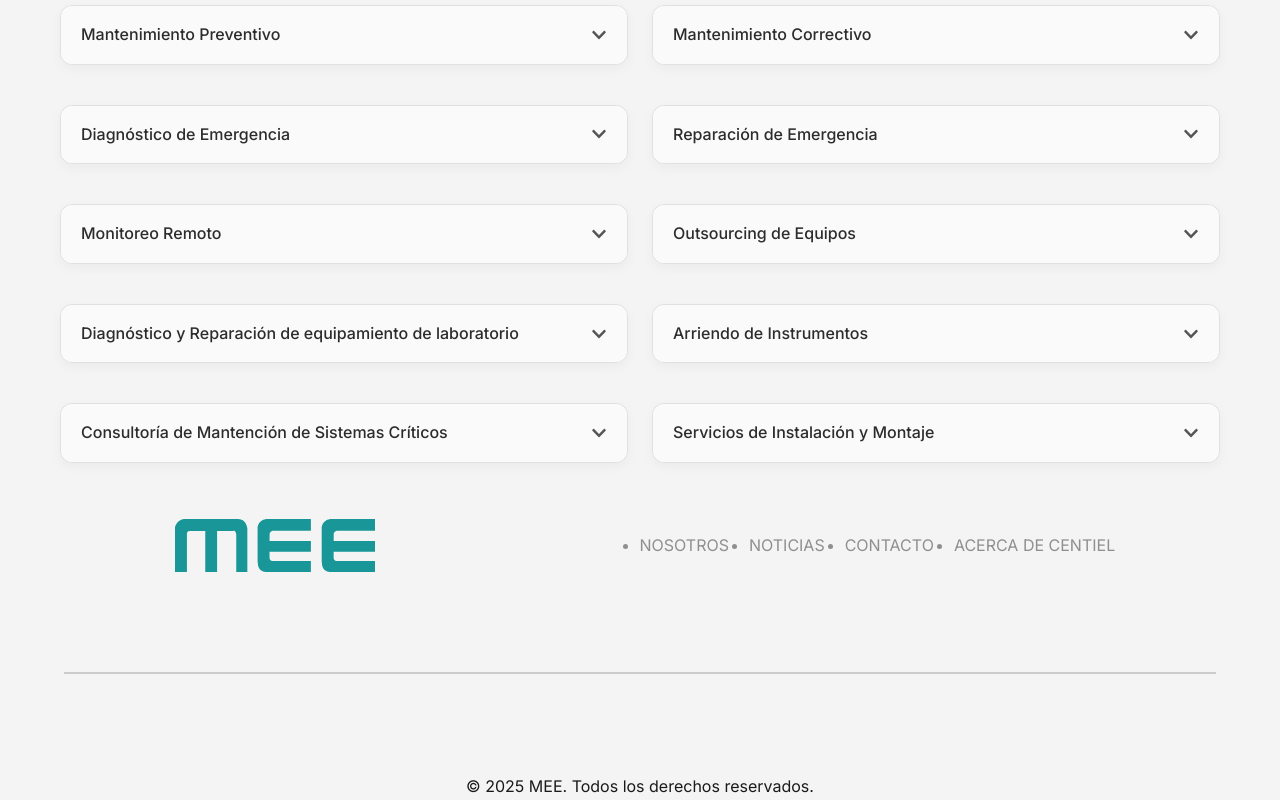
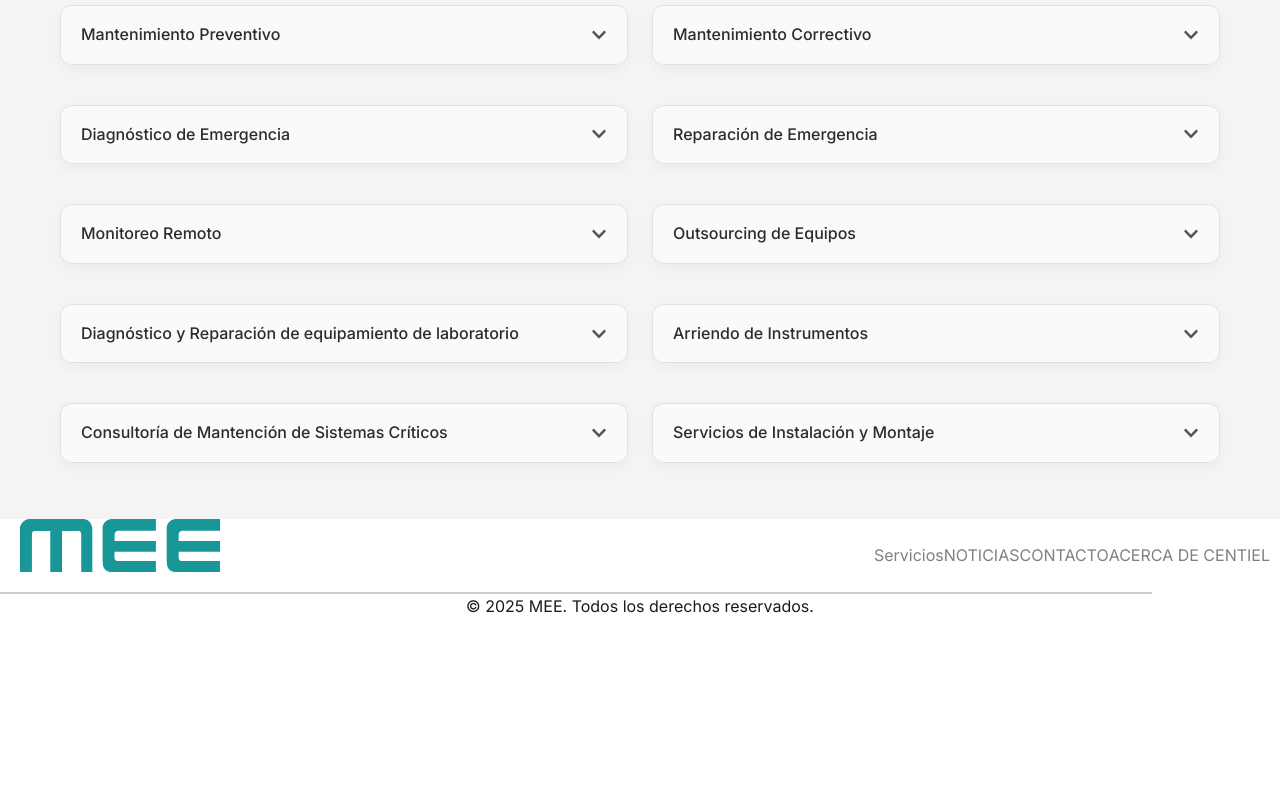
Before and after one commit to Gitbertod/meelatam, a React (Vite) app: page /servicios in a window 1280 px wide. Shown: the part 1593-2393 px from the top of the page. After the commit the page ends 2312 px from the top, so only its background shows below. Built offline with nearby package versions, Linux system fonts and the light colour scheme.

Commit message:
se cambio footer

```diff
--- a/components/footer/Footer.jsx
+++ /dev/null
@@ -1,33 +0,0 @@
-import React from "react";
-import styles from "./Footer.module.css";
-import LogoMee from "../logoMee/LogoMee";
-
-const Footer = () => {
-  return (
-    <div className={styles.container}>
-      <div className={styles.logoMenuContainer}>
-        <LogoMee></LogoMee>
-        <ul className={styles.menu}>
-          <li className={styles.option}>
-            <a>NOSOTROS</a>
-          </li>
-          <li className={styles.option}>
-            <a>NOTICIAS</a>
-          </li>
-          <li className={styles.option}>
-            <a>CONTACTO</a>
-          </li>
-          <li className={styles.option}>
-            <a>ACERCA DE CENTIEL</a>
-          </li>
-        </ul>
-      </div>
-      <hr className={styles.divider}></hr>
-      <div className="flex justify-center">
-        <p>&copy; 2025 MEE. Todos los derechos reservados.</p>
-      </div>
-    </div>
-  );
-};
-
-export default Footer;
--- a/components/footer/Footer.module.css
+++ b/components/footer/Footer.module.css
@@ -1,6 +1,7 @@
 .container {
   min-height: 200px;
   width: 100%;
+  background-color: #ffffff;
 }
 .logoMenuContainer {
   margin-top: 40px;
@@ -16,16 +17,16 @@
 .option {
   margin-left: 10px;
   margin-right: 10px;
-  color: #8f8f8f
+  list-style-type: none;
+  color: gray;
+
 }
 .divider {
-  margin-top: 150px;
-  display: flex;
-  align-items: center;
   border: none;
   height: 2px;
   background-color: #ccc;
   width: 90%;
-  margin: 20px auto 0 auto; /* separa del logoMenuContainer y lo centra */
-  margin-bottom: 100px;
 }
+.logo{
+  margin-bottom: 20px;
+}
--- /dev/null
+++ b/components/footer/FooterComponent.jsx
@@ -0,0 +1,52 @@
+import React from "react";
+import styles from "./Footer.module.css";
+import LogoMee from "../logoMee/LogoMee";
+import { Footer, FooterBrand, FooterCopyright, FooterDivider, FooterLink, FooterLinkGroup } from "flowbite-react";
+
+const FooterComponent = () => {
+  return (
+    <Footer container className={styles.container}>
+      <div className="w-full text-center">
+        <div className="w-full justify-between sm:flex sm:items-center sm:justify-between">
+          <div className={styles.logo}>
+            <LogoMee ></LogoMee>
+          </div>
+
+          <FooterLinkGroup className={styles.option}>
+            <FooterLink href="/servicios">Servicios</FooterLink>
+            <FooterLink href="/noticias">NOTICIAS</FooterLink>
+            <FooterLink href="/contacto">CONTACTO</FooterLink>
+            <FooterLink href="/acerca-de-sentiel">ACERCA DE CENTIEL</FooterLink>
+          </FooterLinkGroup>
+        </div>
+        <FooterDivider className={styles.divider}/>
+        <FooterCopyright href="#" by=" MEE. Todos los derechos reservados." year={2025} />
+      </div>
+    </Footer>
+    // <div className={styles.container}>
+    //   <div className={styles.logoMenuContainer}>
+    //     <LogoMee></LogoMee>
+    //     <ul className={styles.menu}>
+    //       <li className={styles.option}>
+    //         <a>NOSOTROS</a>
+    //       </li>
+    //       <li className={styles.option}>
+    //         <a>NOTICIAS</a>
+    //       </li>
+    //       <li className={styles.option}>
+    //         <a>CONTACTO</a>
+    //       </li>
+    //       <li className={styles.option}>
+    //         <a>ACERCA DE CENTIEL</a>
+    //       </li>
+    //     </ul>
+    //   </div>
+    //   <hr className={styles.divider}></hr>
+    //   <div className="flex justify-center">
+    //     <p>&copy; 2025 MEE. Todos los derechos reservados.</p>
+    //   </div>
+    // </div>
+  );
+};
+
+export default FooterComponent;
--- a/views/ProductoView.jsx
+++ b/views/ProductoView.jsx
@@ -4,8 +4,8 @@ import styles from "./ProductoView.module.css";
 import Breadcrumb from "../components/breadCrumb/Breadcrumb";
 import NavBar from "../components/navbar/NavBar";
 import ButtonComponent from "../components/buttonComponent/ButtonComponent";
-import Footer from "../components/footer/Footer";
 import { productsData } from "../src/productsData";
+import FooterComponent from "../components/footer/FooterComponent";
 
 
 
@@ -139,7 +139,7 @@ const ProductoView = ({ categoryId: staticCategoryId }) => {
           </figure>
         </section>
       </div>
-      <Footer />
+      <FooterComponent />
     </>
   );
 };
--- a/views/ProductosCategory.jsx
+++ b/views/ProductosCategory.jsx
@@ -3,8 +3,9 @@ import { useParams, Link } from "react-router-dom";
 import { productsData } from "../src/productsData";
 import styles from "./ProductosCategory.module.css";
 import NavBar from "../components/navbar/NavBar";
-import Footer from "../components/footer/Footer";
+import Footer from "../components/footer/FooterComponent";
 import Breadcrumb from "../components/breadCrumb/Breadcrumb";
+import FooterComponent from "../components/footer/FooterComponent";
 
 const ProductosCategory = ({ categoryId: staticCategoryId, subCategoryId: staticSubCategoryId }) => {
   const params = useParams();
@@ -101,7 +102,7 @@ const ProductosCategory = ({ categoryId: staticCategoryId, subCategoryId: static
           )}
         </div>
       </div>
-      <Footer />
+      <FooterComponent />
     </>
   );
 };
--- a/views/ProductosCategory.module.css
+++ b/views/ProductosCategory.module.css
@@ -16,6 +16,7 @@
   gap: 1.5rem;
 }
 .card {
+
   background: #fff;
   border: 1px solid #eee;
   border-radius: 8px;
--- a/views/Servicios.jsx
+++ b/views/Servicios.jsx
@@ -2,11 +2,11 @@ import React from "react";
 import Accordion from "../components/accordion/Accordion";
 import styles from "./Servicios.module.css";
 import NavBar from "../components/navbar/NavBar";
-import Footer from "../components/footer/Footer";
 import SectionComponent2 from "../components/sectionComponent2/SectionComponent2";
 import TextSection from "../components/textSection/TextSection";
 import PhotoSection from "../components/photoSection/PhotoSection";
 import HeroSection from "../components/heroSection/HeroSection";
+import FooterComponent from "../components/footer/FooterComponent";
 
 
 const Servicios = () => {
@@ -102,7 +102,7 @@ const Servicios = () => {
           </Accordion>
         </div>
       </div>
-      <Footer></Footer>
+      <FooterComponent/>
     </>
   );
 };
--- a/views/home/Home.jsx
+++ b/views/home/Home.jsx
@@ -9,8 +9,9 @@ import PhotoSection from "../../components/photoSection/PhotoSection";
 import TextSection from "../../components/textSection/TextSection";
 import NewsCarousel from "../../components/newsCarrousel/NewsCarousel";
 import StatsSection from "../../components/statsSection/StatsSection";
-import Footer from "../../components/footer/Footer";
+import Footer from "../../components/footer/FooterComponent";
 import { Button } from "flowbite-react";
+import FooterComponent from "../../components/footer/FooterComponent";
 
 
 const Home = () => {
@@ -49,7 +50,7 @@ const Home = () => {
       <StatsSection></StatsSection>
 
       <NewsCarousel></NewsCarousel>
-      <Footer />
+
     </>
   );
 };
```
